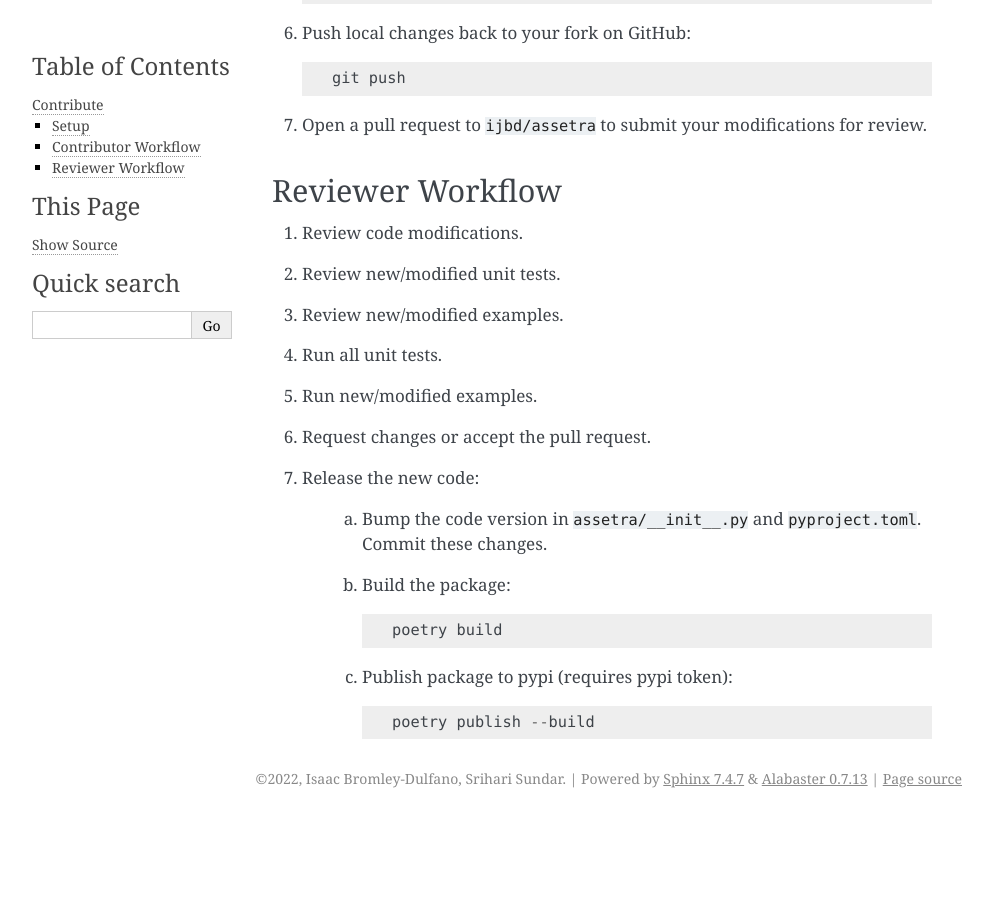
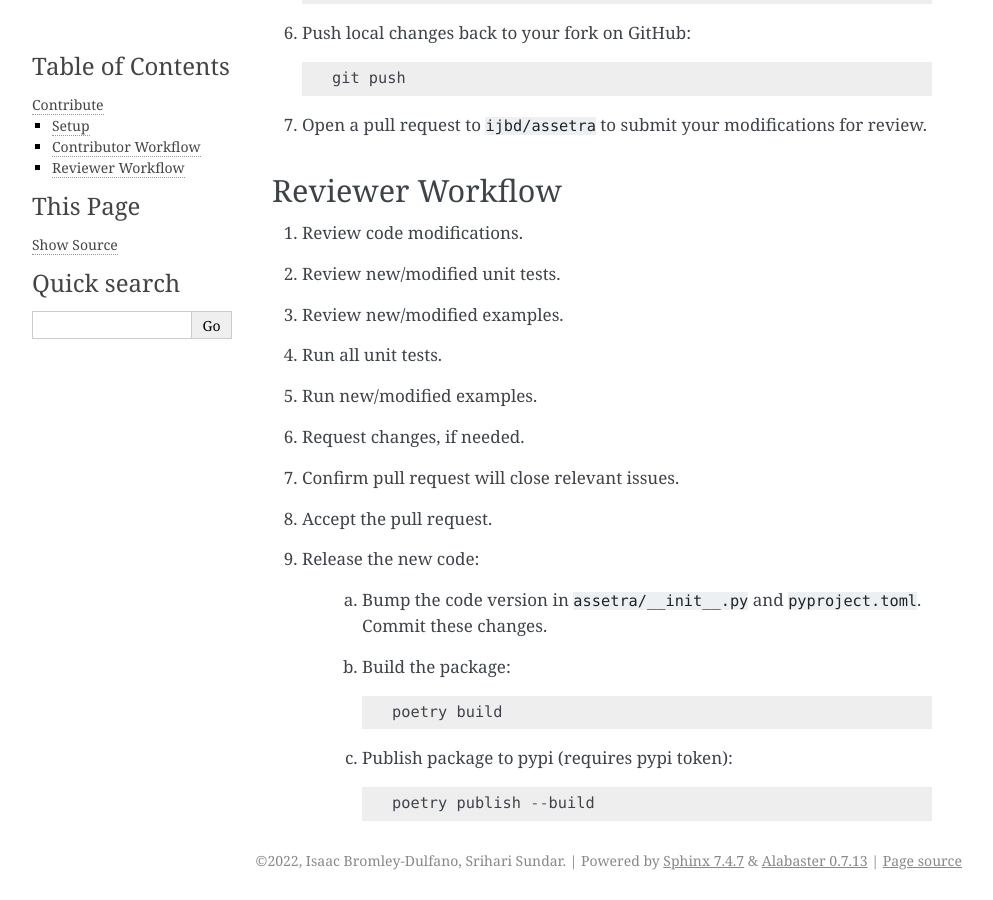
Before and after one commit to ijbd/assetra, a Sphinx documentation site: the page built from docs/contributing.rst, in a window 1280 px wide and 900 px high, scrolled down 2276 px. Shown: the whole window, without its empty margins (148-1141 px from the left). Built offline with Sphinx 7.4.7, drawn with Linux system fonts in a browser that asks for light colours; before the commit the page ends 3094 px from its top, so only the background shows below that.

Commit message:
Add instructions for releasing a new version. Add language to check that pull requests will close relevant issues.

```diff
--- a/docs/contributing.rst
+++ b/docs/contributing.rst
@@ -107,7 +107,11 @@ Reviewer Workflow
 
 #. Run new/modified examples.
 
-#. Request changes or accept the pull request.
+#. Request changes, if needed.
+
+#. Confirm pull request will close relevant issues.
+
+#. Accept the pull request.
 
 #. Release the new code:
 
```
